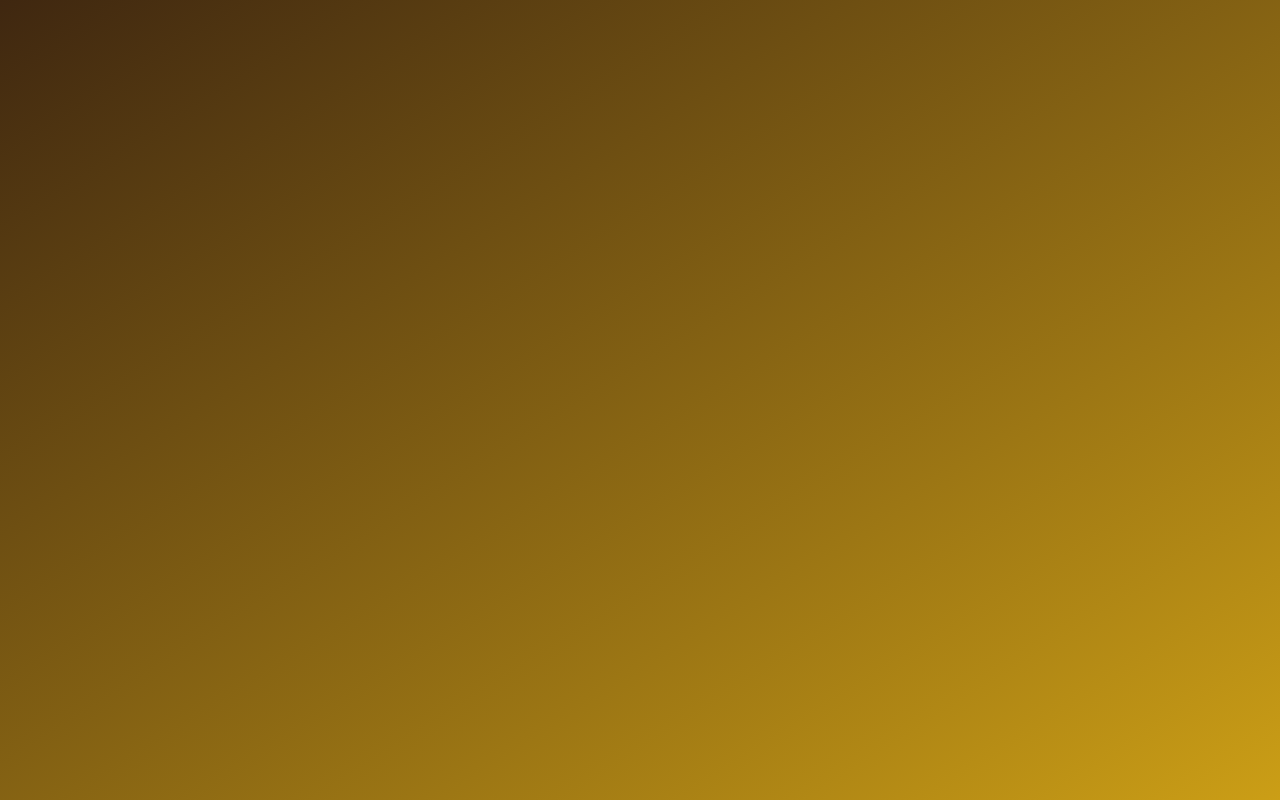
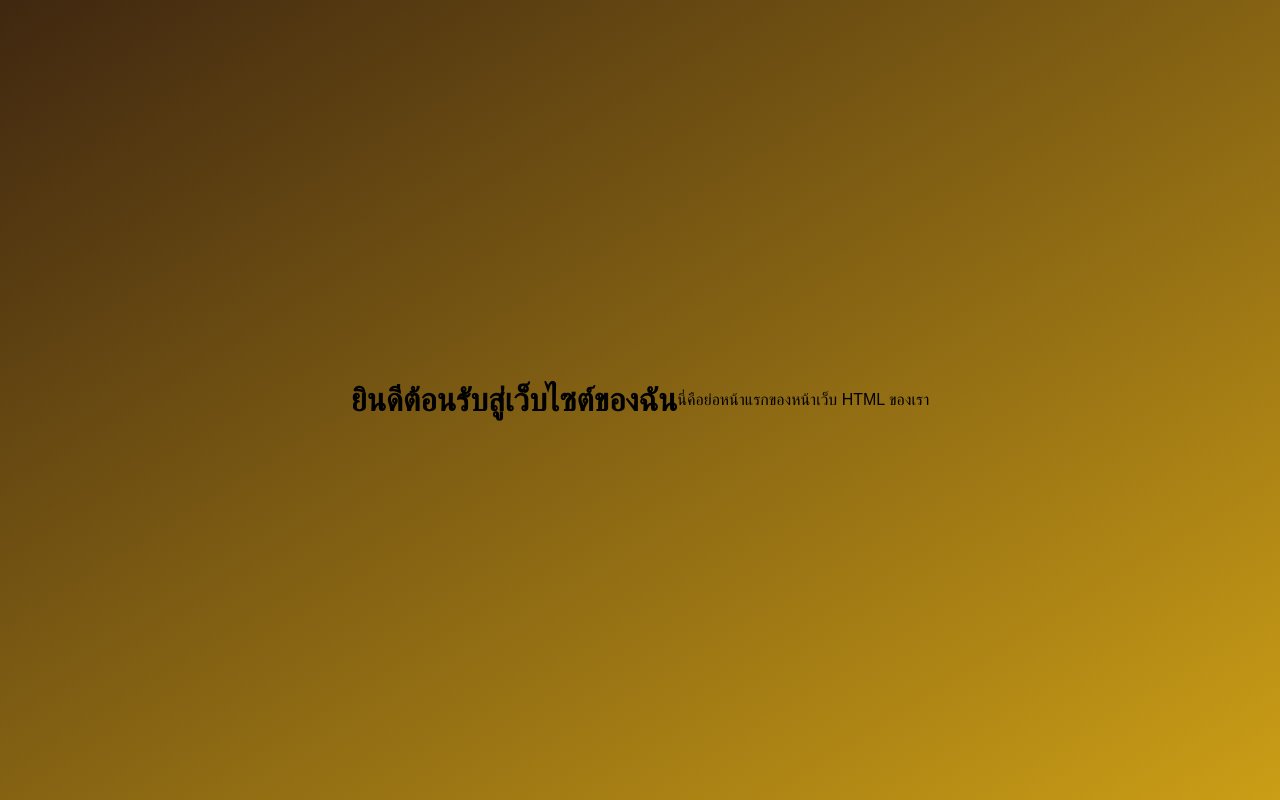
Before and after one commit to showkun396/engce301-2_68, a plain HTML site: page week4-ux-responsive-site/index.html in a window 1280 px wide. Drawn offline with Linux system fonts and the light colour scheme.

```diff
--- a/week4-ux-responsive-site/index.html
+++ b/week4-ux-responsive-site/index.html
@@ -3,10 +3,11 @@
 <head>
     <meta charset="UTF-8">
     <meta name="viewport" content="width=device-width, initial-scale=1.0">
-    <title>Document</title>
+    <title>Home Page</title>
     <link rel="stylesheet" href="styles.css">
 </head>
 <body>
-
+        <h1>ยินดีต้อนรับสู่เว็บไซต์ของฉัน</h1>
+    <p>นี่คือย่อหน้าแรกของหน้าเว็บ HTML ของเรา</p>
 </body>
 </html>
```
